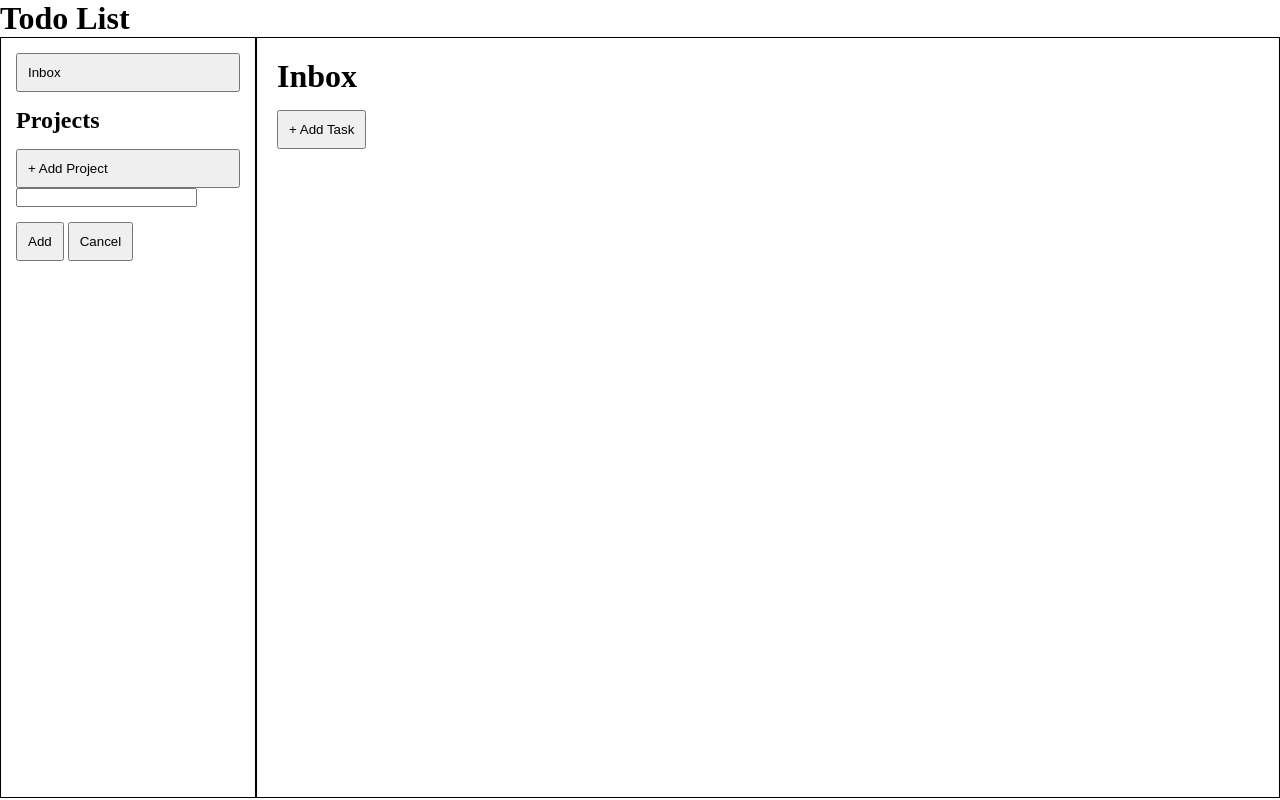
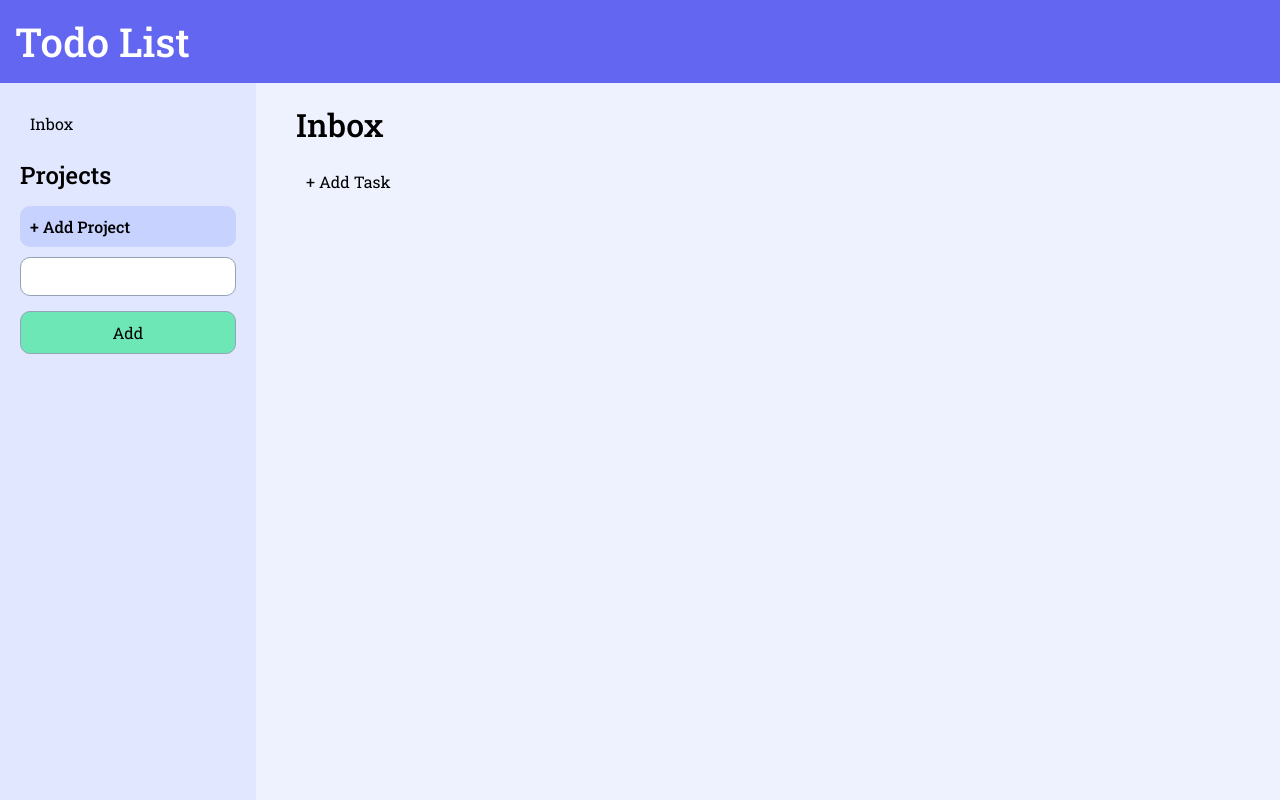
Before and after one commit to SilviuHg/todo-list, a website built with webpack: page dist/index.html in a window 1280 px wide. Both pictures are taken after a click on the button "+ Add Project". Built offline with nearby package versions, Linux system fonts and the light colour scheme.

Commit message:
final version

```diff
--- a/src/project.js
+++ b/src/project.js
@@ -10,6 +10,9 @@ const project = (projectName) => {
   }
 
   const addProjectTodo = function (description, index) {
+    if (description === "" || description === undefined) {
+      alert("Task name can't be empty");
+    } else {
       const myToDo = projectTodo(
         description,
         false,
@@ -20,6 +23,7 @@ const project = (projectName) => {
       addToProjects(myToDo, index);
 
       return myToDo;
+    }
   };
 
   const getProjectTodoDescription = (todoIndex) => {
@@ -61,7 +65,6 @@ const project = (projectName) => {
     changeProjectTodoDate,
     checkStatus,
     getProjectTodoDate,
-    //   getProjectIndex,
   };
 };
 
@@ -70,9 +73,13 @@ const projectTodo = (description, checklist, dueDate, projectId) => {
 };
 
 const addProjects = function (projectName) {
+  if (projectName === "" || projectName === undefined) {
+    alert("Project name can't be empty");
+  } else {
     const myProject = project(projectName);
     projectsArray.push(myProject);
     return myProject;
+  }
 };
 
 const getProjectDescription = (index) => {
--- a/src/style.css
+++ b/src/style.css
@@ -11,15 +11,33 @@ button {
   cursor: pointer;
 }
 
+button,
+input {
+  border: none;
+  color: inherit;
+  font-family: inherit;
+  font-size: inherit;
+  outline: none;
+}
+
+.header {
+  background-color: #6366f1;
+  padding: 15px 0px 15px 15px;
+  color: white;
+  font-family: "Roboto Slab", serif;
+  font-size: 20px;
+}
+
 .main {
   display: grid;
   grid-template-columns: 1fr 4fr;
-  min-height: calc(100vh - 39px);
+  min-height: calc(100vh - 83px);
+  font-family: "Roboto Slab", serif;
 }
 
 .nav {
-  border: 1px solid black;
-  padding: 15px;
+  background-color: #e0e7ff;
+  padding: 20px;
 }
 
 .default-projects {
@@ -36,25 +54,33 @@ button {
   margin: 15px 0px;
 }
 
-.default-list {
+.default-list,
+.custom-project,
+.project-content {
   text-align: left;
+  background-color: #e0e7ff;
 }
 
-.custom-project {
-  text-align: left;
+.custom-project,
+.button-add-task {
+  margin-bottom: 10px;
+}
+
+.project-input-popup,
+.input-popup {
+  padding: 8px;
+  border: 1px solid #94a3b8;
+  border-radius: 10px;
+  width: 100%;
+  margin-bottom: 15px;
 }
 
 .content {
-  border: 1px solid black;
-  padding: 20px;
+  padding: 20px 40px;
+  background-color: #eef2ff;
 }
 
 .title-name {
-  margin-bottom: 15px;
-}
-
-.input-popup,
-.project-input-popup {
   margin-bottom: 15px;
 }
 
@@ -72,8 +98,15 @@ button {
   height: 20px;
 }
 
+.date,
+.fa-circle,
+.fa-xmark {
+  cursor: pointer;
+}
+
 .task-popup {
   display: none;
+  width: 50%;
 }
 
 .project-popup {
@@ -113,3 +146,38 @@ button {
 .input-date.active {
   display: block;
 }
+
+h1 {
+  font-weight: 500;
+}
+
+.button-add-task {
+  background-color: #eef2ff;
+  text-align: left;
+  width: 50%;
+}
+
+.default-list:hover,
+.custom-project:hover,
+.project-content:hover,
+.button-add-task:hover {
+  background-color: #c7d2fe;
+  border-radius: 10px;
+}
+
+.default-list:focus,
+.custom-project:focus,
+.project-content:focus,
+.button-add-task:focus {
+  background-color: #c7d2fe;
+  border-radius: 10px;
+  font-weight: 500;
+}
+
+.add-project-popup,
+.add-button-popup {
+  width: 100%;
+  background-color: #6ee7b7;
+  border-radius: 10px;
+  border: 1px solid #94a3b8;
+}
--- a/src/toDo.js
+++ b/src/toDo.js
@@ -6,12 +6,16 @@ let toDoArray = [];
 
 // creating a toDo object
 const addToDo = function (description) {
-  const myToDo = toDo(description, false, "No date");
+  if (description === "" || description === undefined) {
+    alert("Task name can't be empty");
+  } else {
+    const myToDo = toDo(description, false, "No date");
 
-  toDoArray.push(myToDo);
-  console.log(toDoArray);
+    toDoArray.push(myToDo);
+    console.log(toDoArray);
 
-  return myToDo;
+    return myToDo;
+  }
 };
 
 const getTodoDescription = (index) => {
--- a/src/uiLoad.js
+++ b/src/uiLoad.js
@@ -7,7 +7,6 @@ import addToDo, {
   changeTodoDate,
 } from "./toDo";
 import addProjects, {
-  projectTodo,
   projectsArray,
   getProjectDescription,
   removeProject,
@@ -54,12 +53,7 @@ const defaultLoad = function () {
   addTodoButton.classList.add("add-button-popup");
   addTodoButton.textContent = "Add";
 
-  const cancelButton = document.createElement("button");
-  cancelButton.classList.add("cancel-button-popup");
-  cancelButton.textContent = "Cancel";
-
   taskPopUpButtons.appendChild(addTodoButton);
-  taskPopUpButtons.appendChild(cancelButton);
 
   content.appendChild(title);
   content.appendChild(tasksList);
@@ -248,12 +242,7 @@ const projectLoad = function () {
   addProjectTodoButton.classList.add("add-button-popup");
   addProjectTodoButton.textContent = "Add";
 
-  const cancelProjectTodoButton = document.createElement("button");
-  cancelProjectTodoButton.classList.add("cancel-button-popup");
-  cancelProjectTodoButton.textContent = "Cancel";
-
   projectTaskPopUpButtons.appendChild(addProjectTodoButton);
-  projectTaskPopUpButtons.appendChild(cancelProjectTodoButton);
 
   content.appendChild(projectTitle);
   content.appendChild(projectTasksList);
```
Also changed, not shown: dist/index.html, dist/main.js. Lines whose indentation alone changed are shown as unchanged.
